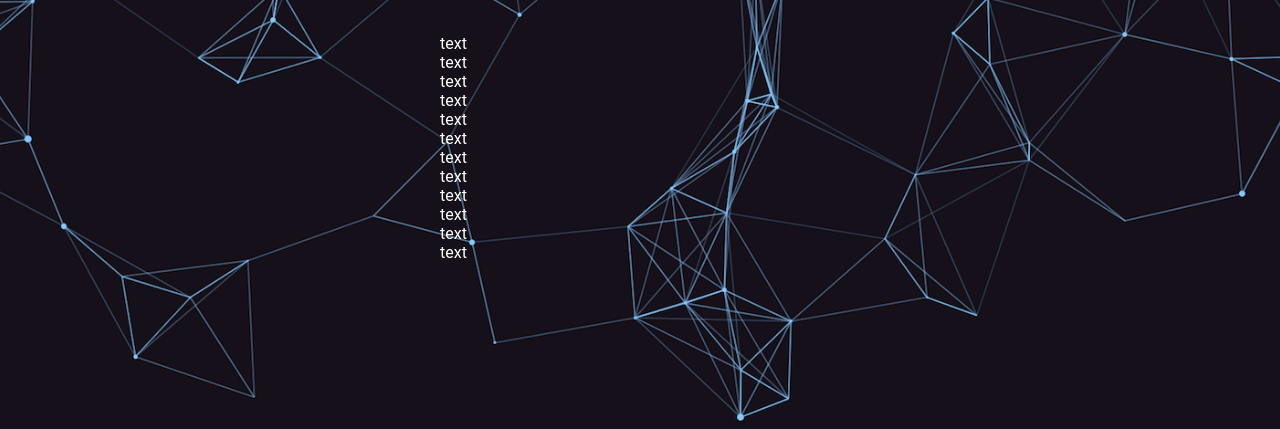
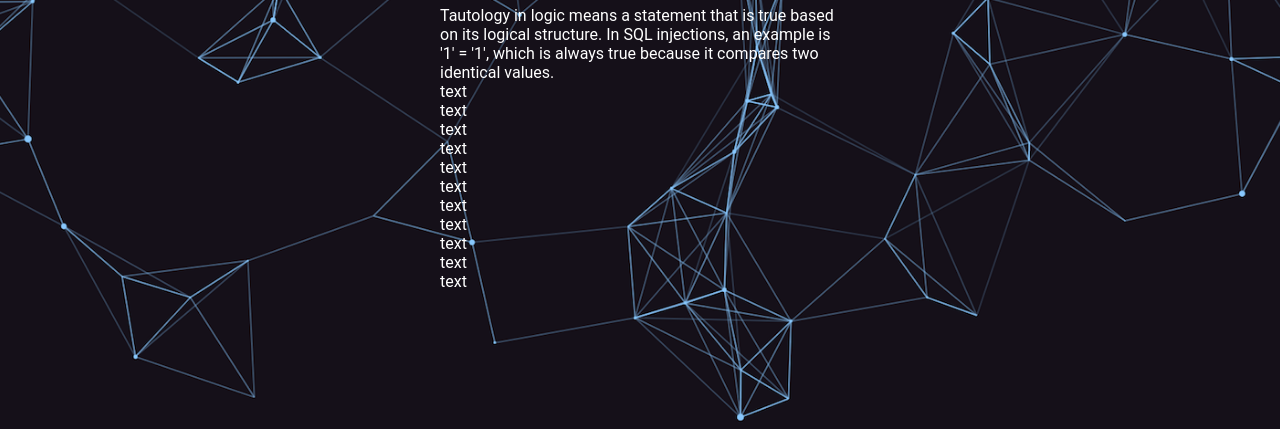
Before and after one commit to Syzygy13/COMP6841SAP, a website: page app/public/learning1.html in a window 1280 px wide. Shown: the part 371-800 px from the top of the page. Drawn offline with Linux system fonts and the light colour scheme.

Commit message:
testing text length

```diff
--- a/app/public/learning1.html
+++ b/app/public/learning1.html
@@ -12,7 +12,7 @@
     <div class="study">
         <button class="return-btn">Back home</button>
         <h1 class="heading">Tautology Attacks</h1>
-        <div class="text">text</div>
+        <div class="text">Tautology in logic means a statement that is true based on its logical structure. In SQL injections, an example is '1' = '1', which is always true because it compares two identical values.</div>
         <div class="text">text</div>
         <div class="text">text</div>
         <div class="text">text</div>
```
